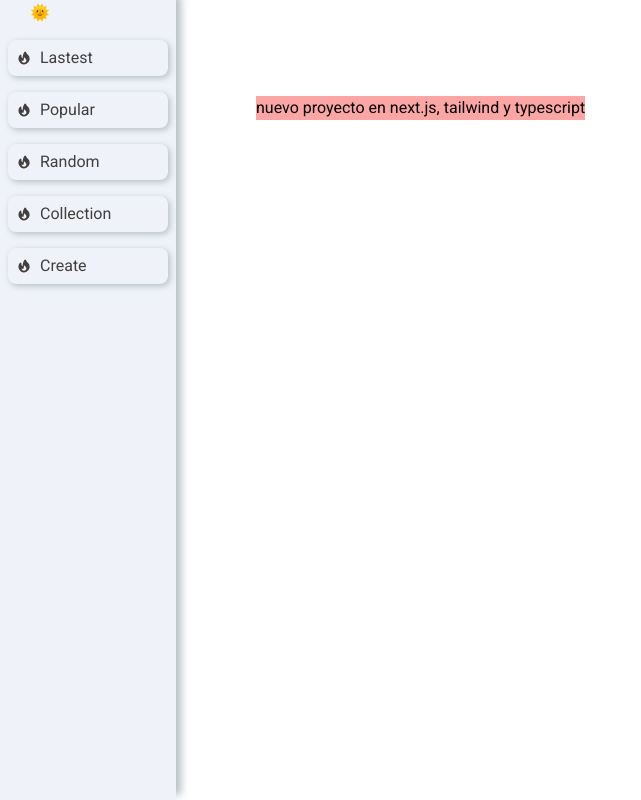
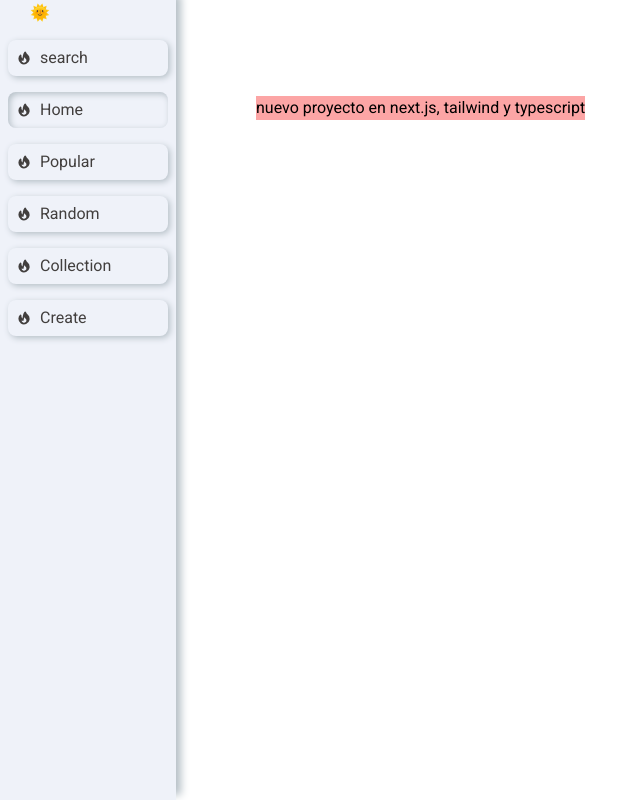
Before and after one commit to EduAZ86/ColorPaletteMaker, a Next.js app: page / in a window 1280 px wide. Shown: the whole page, without its empty margins (0-641 px from the left). Built offline with nearby package versions, Linux system fonts and the light colour scheme.

Commit message:
feature press button style

```diff
--- a/src/components/ButtonNavigation/ButtonNavigation.tsx
+++ b/src/components/ButtonNavigation/ButtonNavigation.tsx
@@ -1,4 +1,4 @@
-import React from "react";
+import React, { Dispatch, SetStateAction, useEffect, useState } from "react";
 import {HiFire} from 'react-icons/hi'
 
 interface ButtonNavigationProps {
@@ -7,25 +7,35 @@ interface ButtonNavigationProps {
         ico:string;
         ref:string;
     }
+    setCurrentPressButton:Dispatch<SetStateAction<string>>
+    currentPressButton:string
   }
 
-const ButtonNavigation:React.FC <ButtonNavigationProps>= ({option}) => {
+const ButtonNavigation:React.FC <ButtonNavigationProps>= ({option, currentPressButton, setCurrentPressButton}) => {
 
     const icon = <HiFire className='h-12 text-xl md:text-base'/>
+    const [currentPress, setCurrentPress] = useState(false)
+    useEffect(()=>{
+        setCurrentPress(option.name === currentPressButton)
 
-    const handleClick = () => {
+    },[currentPressButton])
 
+
+
+    const handleClick = (id:string) => {
+        setCurrentPressButton(id)
     }
+    console.log(`${option.name} is press? ${currentPress}`);
 
     return(
         <div className="inline-block">
             <button
-                className="
-                    flex flex-col h-14 w-14 justify-center items-center p-2 gap-2 text-light-font bg-transparent rounded-lg cursor-pointer shadow-button
-                    dark:text-dark-font dark:shadow-dark-button
+                className={`
+                    flex flex-col h-14 w-14 justify-center items-center p-2 gap-2 text-light-font bg-transparent rounded-lg cursor-pointer ${currentPress? 'shadow-press-button dark:shadow-dark-current-button' : 'shadow-button dark:shadow-dark-button'  }
+                    dark:text-dark-font
                     active:shadow-press-button active:dark:shadow-dark-press-button
-                    md:flex-row md:justify-start md:h-9 md:w-40 md:font-roboto md:text-xs md:items-center md:shadow-button"
-                onClick={() => handleClick()}
+                    md:flex-row md:justify-start md:h-9 md:w-40 md:font-roboto md:text-xs md:items-center `}
+                onClick={() => handleClick(option.name)}
             >
                 {icon}
                 <span className="text-[0.6rem] md:text-base">
--- a/src/components/NavBar/NavBar.tsx
+++ b/src/components/NavBar/NavBar.tsx
@@ -1,15 +1,30 @@
 import { options } from "@/constants/navbarOptions"
-import React from "react"
+import React, { useState, useEffect } from "react"
 import ButtonNavigation from "../ButtonNavigation"
 import ThemeSwitcher from "../ThemeSwitcher"
 
 
+
 const NavBar:React.FC = () => {
+    const [currentPressButton, setCurrentPressButton] = useState('')
+    useEffect(() => {
+      if (currentPressButton === '') {
+        setCurrentPressButton('Home')
+      }
+
+      return () => {
+
+      }
+    }, [])
+
+
+
+
     return (
         <div className='fixed flex flex-col bg-light-background w-screen h-16 pl-0 pt-0 left-0 bottom-0 shadow-bar
           dark:bg-dark-background dark:shadow-dark-bar
           md:flex-row  md:w-44  md:pl-2  md:top-0 md:h-screen md:shadow-bar'>
-            <div className="flex flex-row w-full h-full aling items-center justify-evenly gap-4  left-0 bg-light-background
+            <div className="flex flex-row w-full h-full aling items-center justify-evenly gap-4 left-0 bg-light-background
             dark:bg-dark-background
             md:flex-col md:items-start md:justify-start  md:gap-4 " >
                 <ThemeSwitcher/>
@@ -17,6 +32,8 @@ const NavBar:React.FC = () => {
                     return(
                         <ButtonNavigation
                             key={`${index}-${item.name}`}
+                            setCurrentPressButton = {setCurrentPressButton}
+                            currentPressButton = {currentPressButton}
                             option={item}
                         />
                     )
--- a/src/constants/navbarOptions.ts
+++ b/src/constants/navbarOptions.ts
@@ -6,7 +6,12 @@
 
 export const options:optionsButtonType[]  = [
     {
-        name:'Lastest',
+        name:'search',
+        ico :'',
+        ref:''
+    },
+    {
+        name:'Home',
         ico :'',
         ref:'',
     },
@@ -29,5 +34,5 @@ export const options:optionsButtonType[]  = [
         name:'Create',
         ico :'',
         ref:''
-    }
+    },
 ]
--- a/tailwind.config.ts
+++ b/tailwind.config.ts
@@ -14,6 +14,9 @@ const config: Config = {
         'dark-press-button': 'inset 2px 2px 6px #000000',
         'button':'2px 2px 6px #b5bfc6',
         'dark-button':'2px 2px 6px #000000',
+        'current-button':'inset 1px 1px 3px #b5bfc6',
+        'dark-current-button':'inset 1px 1px 3px  #000000',
+
         'bar':'5px -5px 8px #b5bfc6',
         'dark-bar':'5px -5px 8px #000000',
       },
```
